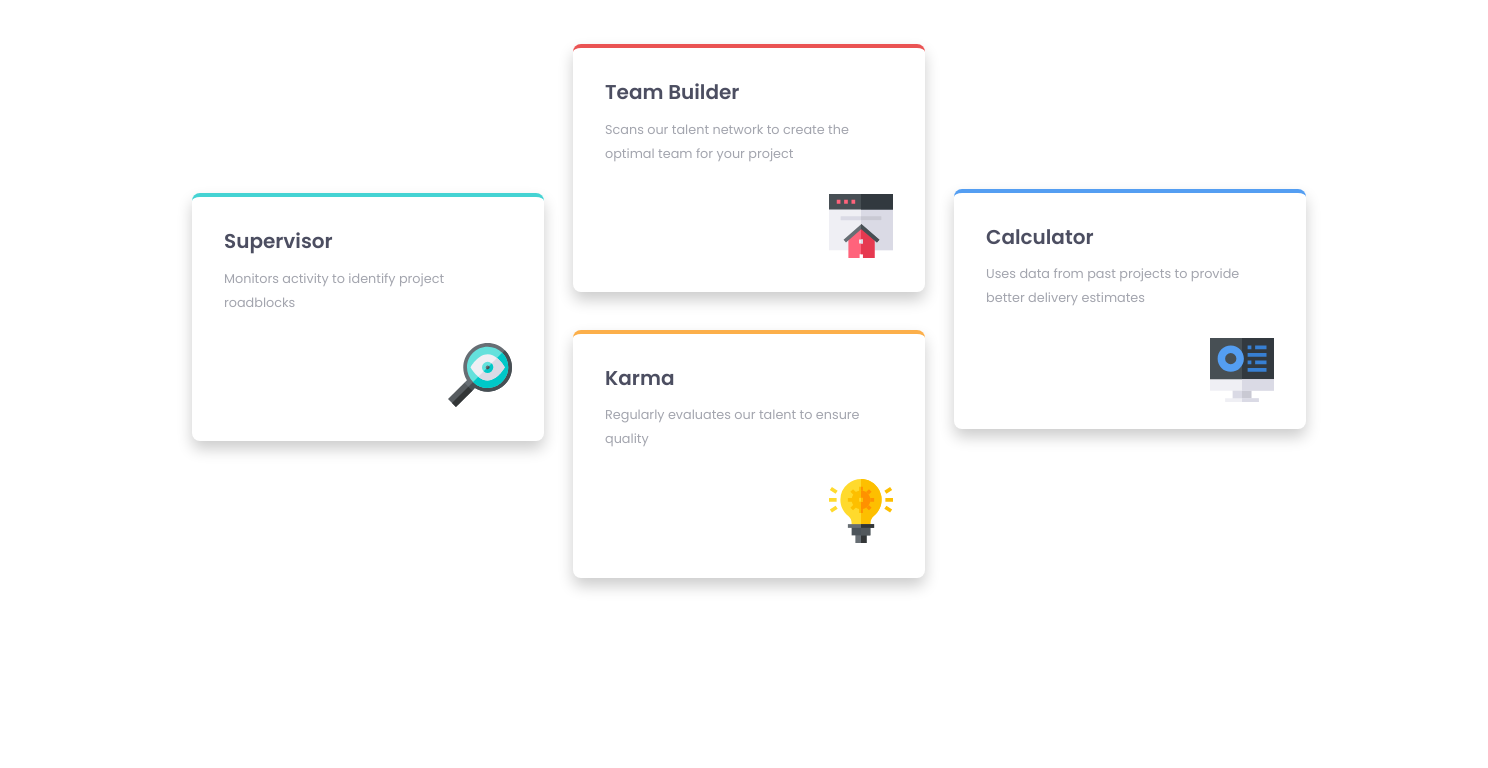
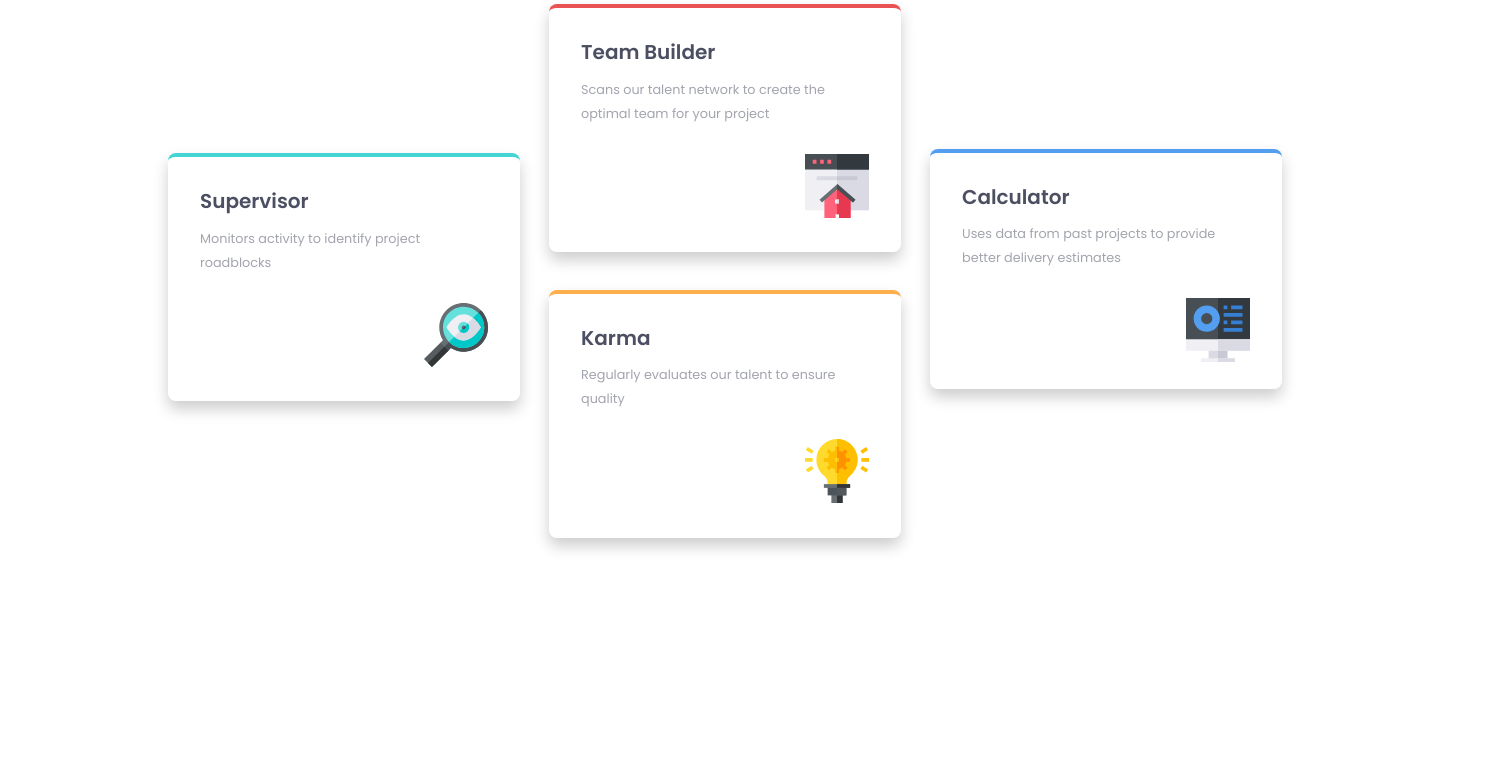
Before and after one commit to Ghm84/four-card-feature, a plain HTML site: page index.html in a window 1280 px wide. Shown: the part 247-1015 px from the top of the page, 1488 px wide, since content can reach past the window. After the commit the page ends 975 px from the top, so only its background shows below. Drawn offline with Linux system fonts and the light colour scheme.

Commit message:
Update style.css

```diff
--- a/style.css
+++ b/style.css
@@ -243,8 +243,8 @@ body {
     .canvas {
         max-width: 40%;
         height: auto;
-        margin-top: 5.5rem;
-        margin-left: 2.5rem;
+        margin-top: 2.5rem;
+        margin-left: 1rem;
         margin-bottom: 1rem;
     }
 
```
